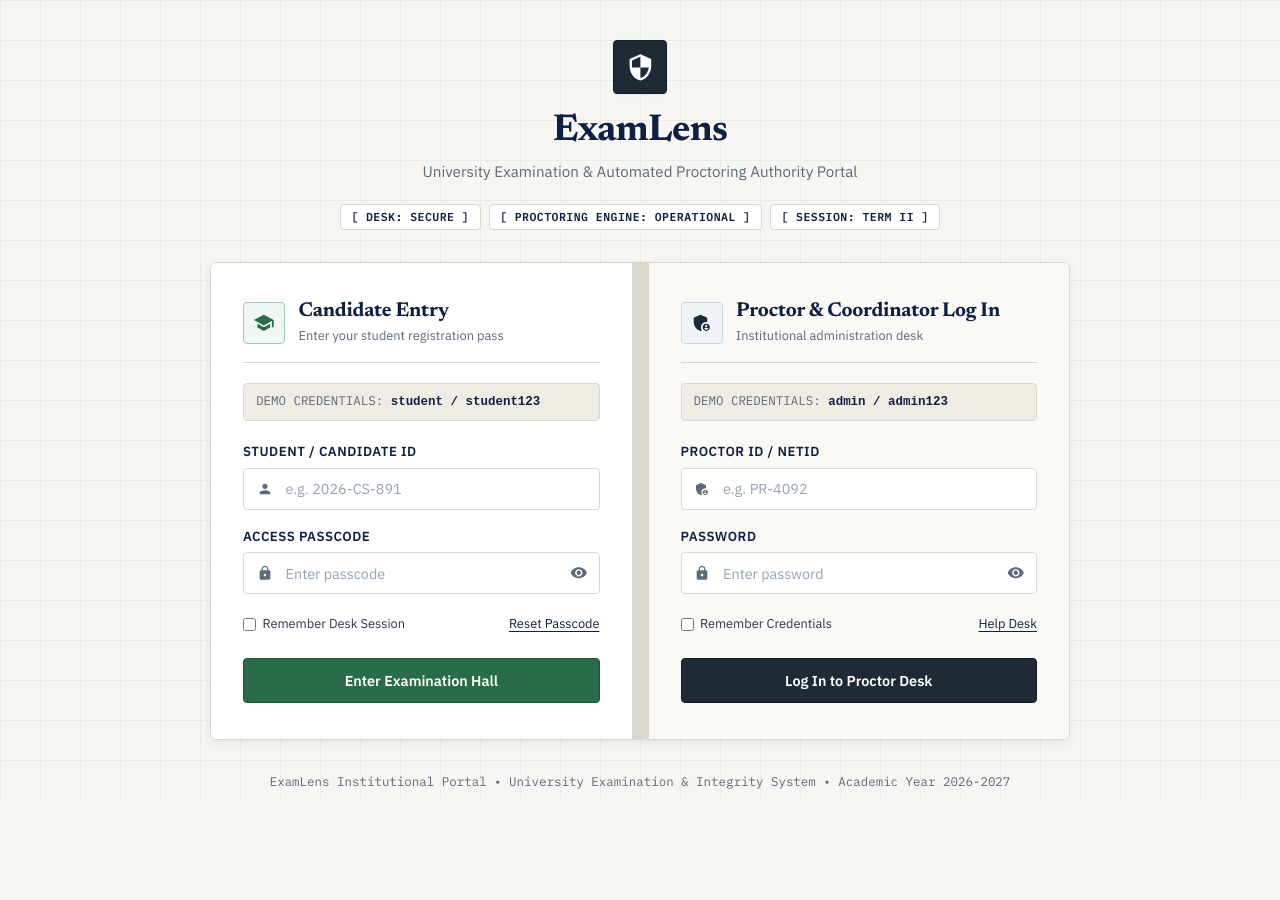
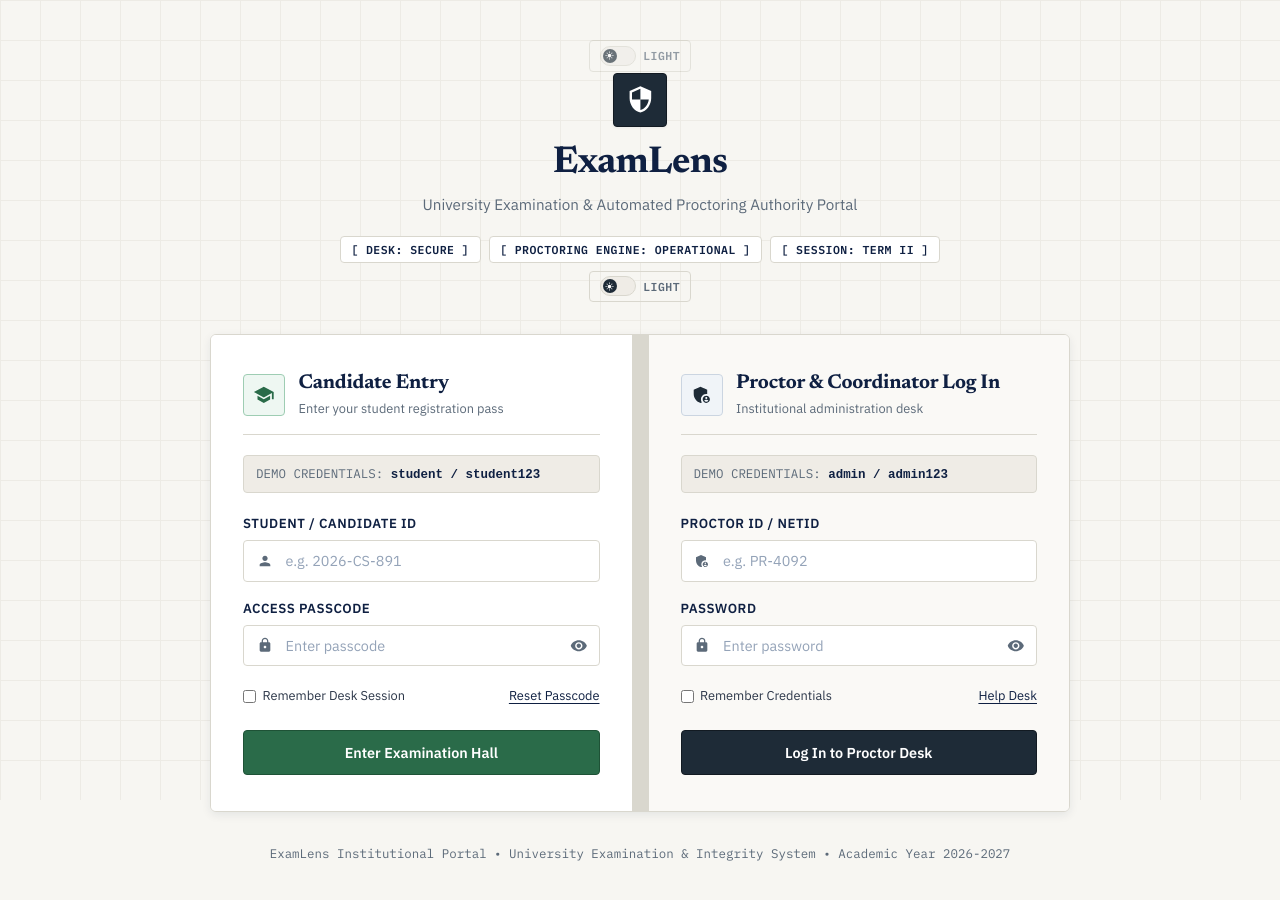
Before and after one commit to vu2f2425015-arch/ExamLens, a React (Vite) app: page / in a window 1280 px wide. Shown: the top 900 px of the page. Before the commit the page ends 831 px from the top, so only its background shows below. Built offline with nearby package versions, Linux system fonts and the light colour scheme.

Commit message:
Add ThemeToggle component to Login page

```diff
--- a/src/pages/Login/Login.jsx
+++ b/src/pages/Login/Login.jsx
@@ -1,6 +1,7 @@
 import { useState } from 'react';
 import { useNavigate } from 'react-router-dom';
 import { useAuth } from '../../context/AuthContext';
+import ThemeToggle from '../../components/ThemeToggle/ThemeToggle';
 import styles from './Login.module.css';
 import {
   MdSecurity, MdPerson, MdLock, MdAdminPanelSettings,
@@ -35,6 +36,11 @@ export default function Login() {
 
   return (
     <div className={styles.page}>
+      {/* Top Bar Theme Toggle */}
+      <div className={styles.topBar}>
+        <ThemeToggle />
+      </div>
+
       {/* Institutional Pattern Accent Background */}
       <div className={styles.bg} />
 
@@ -49,6 +55,7 @@ export default function Login() {
           <span className={styles.chip}>[ DESK: SECURE ]</span>
           <span className={styles.chip}>[ PROCTORING ENGINE: OPERATIONAL ]</span>
           <span className={styles.chip}>[ SESSION: TERM II ]</span>
+          <ThemeToggle />
         </div>
       </div>
 
```
